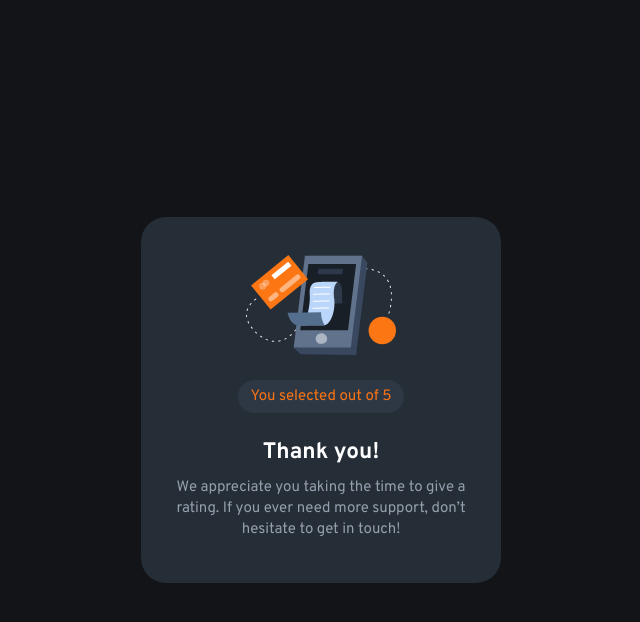
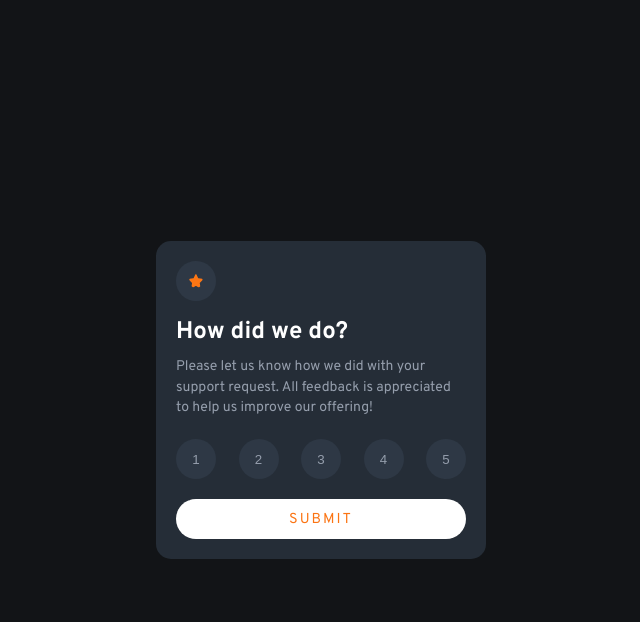
Before and after one commit to MartinGSS/interactive-rating-component-Frontend-Mentor-challenge, a plain HTML site: page index.html in a window 1280 px wide. Both pictures are taken after a click on the button "SUBMIT". Shown: the whole page, without its empty margins (319-959 px from the left). Drawn offline with Linux system fonts and the light colour scheme.

Commit message:
second review

```diff
--- a/index.html
+++ b/index.html
@@ -19,11 +19,11 @@
       <h1 id="question">How did we do?</h1>
       <p id="feedback-request">Please let us know how we did with your support request. All feedback is appreciated to help us improve our offering!</p>
       <div id="rating">
-        <button class="number" onclick="rating(1)">1</button>
-        <button class="number" onclick="rating(2)">2</button>
-        <button class="number" onclick="rating(3)">3</button>
-        <button class="number" onclick="rating(4)">4</button>
-        <button class="number" onclick="rating(5)">5</button>
+        <button id="1" class="number" onclick="rating(1)">1</button>
+        <button id="2" class="number" onclick="rating(2)">2</button>
+        <button id="3" class="number" onclick="rating(3)">3</button>
+        <button id="4" class="number" onclick="rating(4)">4</button>
+        <button id="5" class="number" onclick="rating(5)">5</button>
       </div>
       <button id="submit" onclick="submit()">SUBMIT</button>
     </div>
--- a/index.js
+++ b/index.js
@@ -1,9 +1,17 @@
- function submit() {
-    document.getElementById('rating-container').style.display = 'none';
-    document.getElementById('thanks-container').style.display = 'flex';
+function submit() {
+    if (document.getElementById('rating-selected').innerHTML != ''){
+        document.getElementById('rating-container').style.display = 'none';
+        document.getElementById('thanks-container').style.display = 'flex';
+        console.log(document.activeElement)
+    }
 }
 
 function rating(n) {
-    let rating = 0;
+    if (document.getElementById('rating-selected').innerHTML != '') {
+        document.getElementById(document.getElementById('rating-selected').innerHTML).style.backgroundColor = '#2E3845';
+        document.getElementById(document.getElementById('rating-selected').innerHTML).style.color = 'hsl(217, 12%, 63%)';
+    }
+    document.getElementById(n).style.backgroundColor = 'hsl(25, 97%, 53%)';
+    document.getElementById(n).style.color = '#ffffff';
     document.getElementById('rating-selected').innerHTML = n
 }
--- a/style.css
+++ b/style.css
@@ -70,11 +70,6 @@ body {
 .number:hover{
     cursor: pointer;
     background-color: hsl(217, 12%, 63%);
-    color: white;
-}
-
-.number:focus {
-    background-color: hsl(25, 97%, 53%);
     color: white;
 }
 
```
